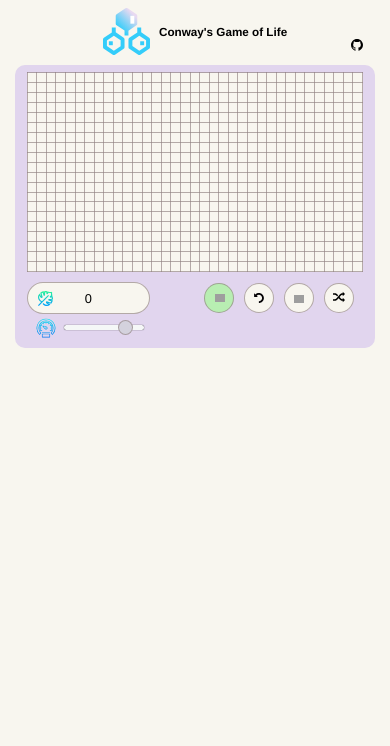
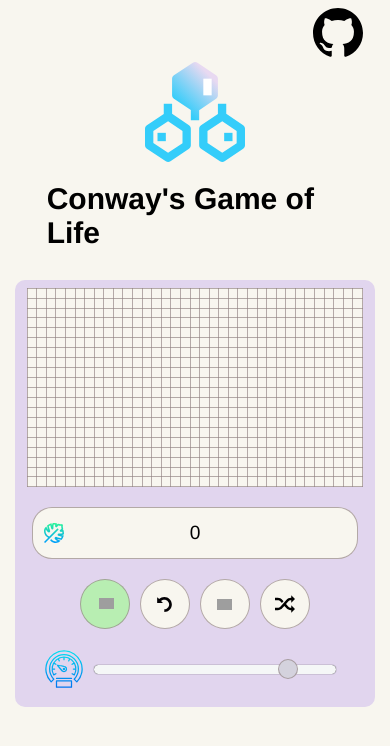
Before and after one commit to zyakdi/game-of-life, a Vue app: page /#/ in a window 390 px wide. Shown: the top 746 px of the page. Built offline with nearby package versions, Linux system fonts and the light colour scheme; grey boxes are pictures that could not be loaded.

Commit message:
Improve responsive design

```diff
--- a/src/components/ControlPanel.vue
+++ b/src/components/ControlPanel.vue
@@ -117,7 +117,7 @@ export default Vue.extend({
 }
 
 .speed-range {
-  width: 40%;
+  width: 300px;
   display: flex;
   flex-flow: row;
   align-items: center;
@@ -130,7 +130,7 @@ export default Vue.extend({
 
 .cells-counter {
   height: 50px;
-  width: 15%;
+  width: 200px;
   border: 1px solid rgba(146, 131, 131, 0.664);
   border-radius: 20px;
   background-color: rgb(248, 246, 239);
@@ -159,7 +159,7 @@ export default Vue.extend({
   display: flex;
   flex-flow: row nowrap;
   justify-content: center;
-  width: 40%;
+  width: 300px;
 }
 
 button {
@@ -299,9 +299,9 @@ input[type="range"]:focus::-ms-fill-upper {
   background: #f5f7f7;
 }
 
-@media screen and (max-width: 750px) {
+@media screen and (max-width: 800px) {
   .control-panel {
-    flex-flow: row wrap;
+    flex-flow: column nowrap;
     align-items: center;
     justify-content: safe;
     margin-top: 10px;
@@ -309,92 +309,26 @@ input[type="range"]:focus::-ms-fill-upper {
 
   .cells-counter {
     order: 0;
-    height: 30px;
-    width: 30%;
-    border: 1px solid rgba(146, 131, 131, 0.664);
-    border-radius: 20px;
-    background-color: rgb(248, 246, 239);
-    padding: 0 3%;
-    display: flex;
-    flex-flow: row;
-    align-items: center;
-    justify-content: space-between;
-  }
-
-  .cells-counter > p {
-    text-align: center;
-    font-size: 0.8em;
-    font-weight: 400;
-  }
-
-  .cells-counter > img {
-    width: 15px;
-  }
-
-  .cells-counter > div {
-    width: 15px;
+    width: 90%;
+    margin: 10px 0;
   }
 
   .controls {
     order: 1;
-    width: 50%;
+    width: 90%;
+    margin: 10px 0;
   }
 
   .speed-range {
     order: 2;
-  }
-
-  .speed-range > img {
-    width: 20px;
+    width: 90%;
+    justify-content: space-between;
+    margin: 10px 0;
   }
 
   input[type="range"] {
-    -webkit-appearance: none;
-    width: 60%;
-    margin: 0 8px;
-  }
-
-  input[type="range"]::-webkit-slider-runnable-track {
-    height: 5px;
-  }
-
-  input[type="range"]::-webkit-slider-thumb {
-    box-shadow: 0px 0px 0px #000031;
-    border: 1px solid rgba(146, 131, 131, 0.664);
-    height: 15px;
-    width: 15px;
-    border-radius: 20px;
-    background: #d4d2dd;
-    cursor: pointer;
-    -webkit-appearance: none;
-    margin-top: -5px;
-  }
-
-  button {
-    width: 30px;
-    height: 30px;
-    padding: 5px;
-  }
-
-  .random-btn > img {
-    width: 12px;
-  }
-
-  .play-pause-btn > img {
-    width: 10px;
-  }
-
-  .green > img {
-    position: relative;
-    left: 1px;
-  }
-
-  .next-btn > img {
-    width: 10px;
-  }
-
-  .reset-btn > img {
-    width: 10px;
+    width: 100%;
+    margin: 0 10px;
   }
 }
 </style>
--- a/src/components/Header.vue
+++ b/src/components/Header.vue
@@ -21,28 +21,28 @@
   display: flex;
   flex-flow: row nowrap;
   justify-content: space-between;
-  width: 1000px;
+  width: 70%;
   margin: auto;
 }
 
 .title {
   display: flex;
-  flex-flow: row;
+  flex-flow: row nowrap;
   justify-content: center;
   align-items: center;
 }
 
 .logo {
-  width: 15%;
+  width: 100px;
 }
 
 .github-mirror {
-  width: 5%;
+  width: 50px;
 }
 
 .github {
   align-self: flex-end;
-  width: 5%;
+  width: 50px;
 }
 
 .github > img {
@@ -50,13 +50,22 @@
 }
 
 h1 {
-  margin-left: 3%;
-  font-size: 3vw;
+  margin-left: 20px;
+  font-size: 30px;
 }
 
 @media screen and (max-width: 1150px) {
   .header {
+    flex-flow: column nowrap;
     width: 90%;
+  }
+
+  .title {
+    flex-flow: column nowrap;
+  }
+
+  .github {
+    order: -1;
   }
 }
 </style>
```
